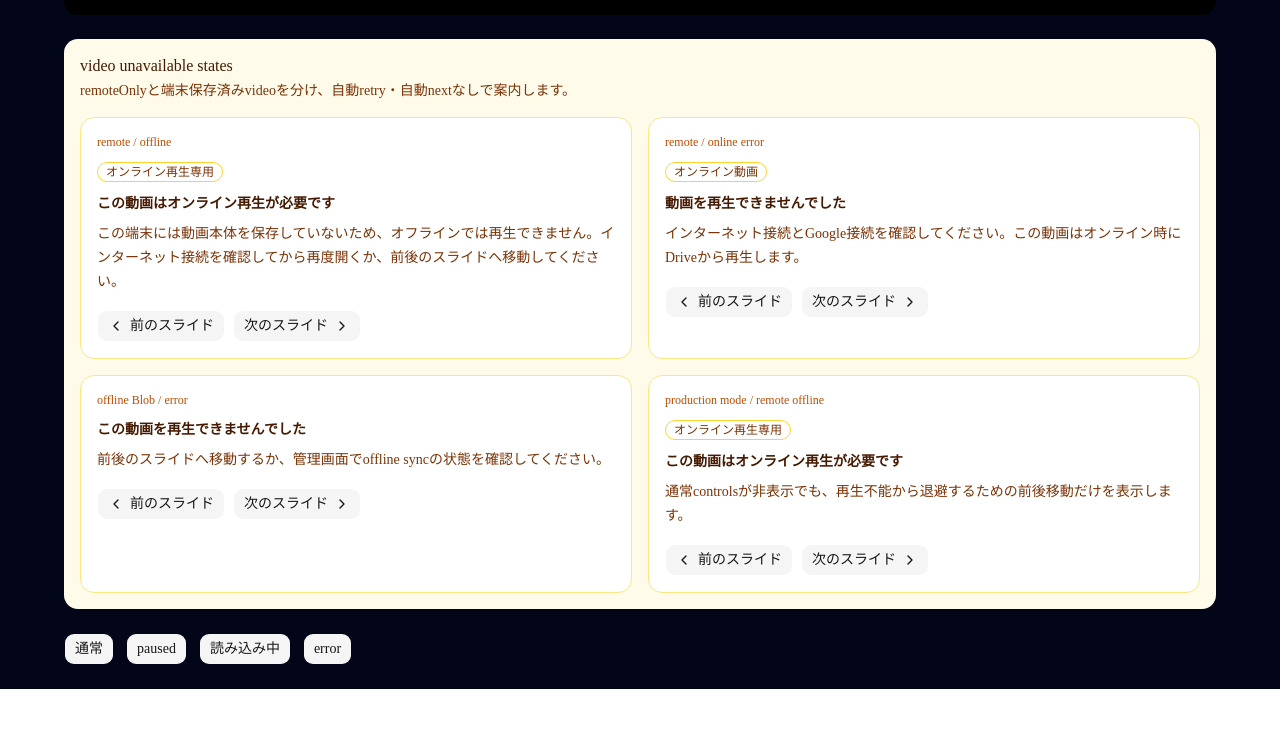
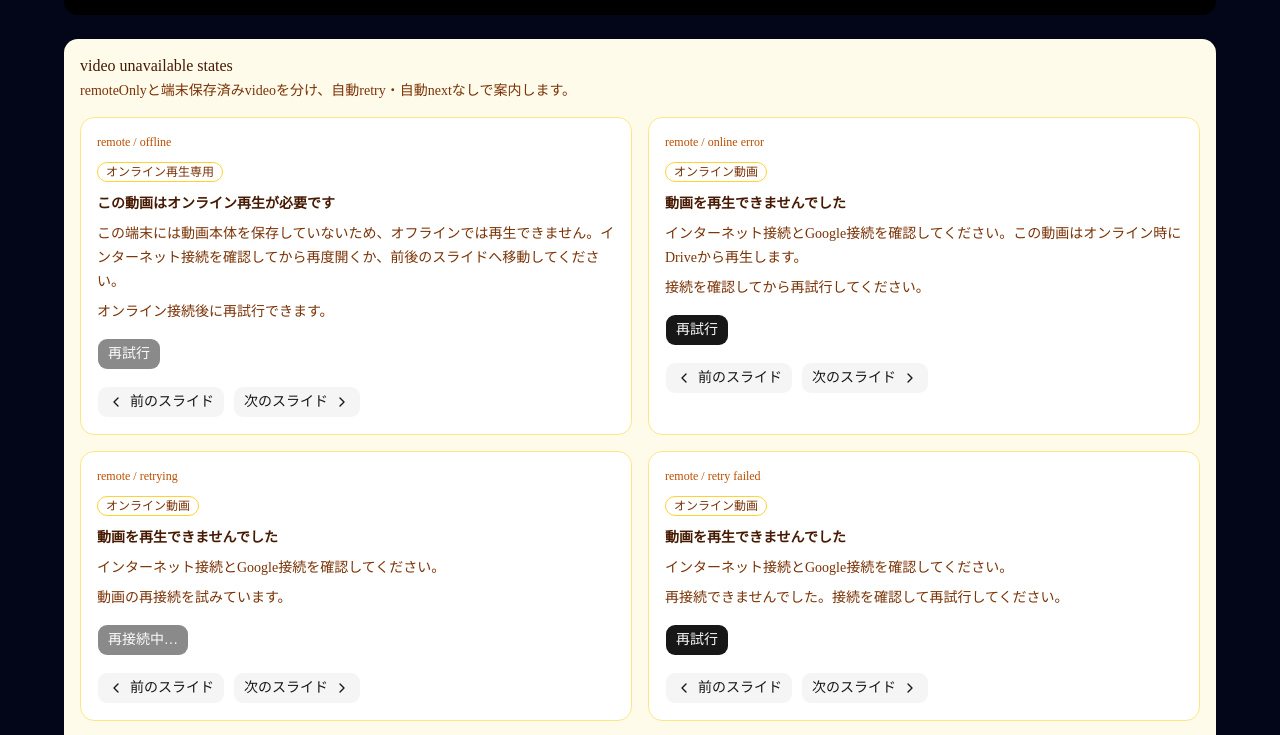
Before and after one commit to hamakirin1230/ipad-slideshow-pwa, a Next.js app: page /visual-check/player-video-controls in a window 1280 px wide. Shown: the part 1122-1857 px from the top of the page. Before the commit the page ends 1811 px from the top, so only its background shows below. Built offline with nearby package versions, Linux system fonts and the light colour scheme; no server answers.

Commit message:
feat: add manual retry for remote video playback

```diff
--- a/src/app/player/page.tsx
+++ b/src/app/player/page.tsx
@@ -83,6 +83,7 @@ type PlayerVideoUnavailableReason =
   | "remoteOffline"
   | "remoteConnectionRequired"
   | "playbackFailed";
+type PlayerRemoteVideoRetryStatus = "idle" | "retrying" | "failed";
 type PlayerVideoSlideAdvanceIntent = "next" | "fallback";
 type OnlineVideoPlaybackStatus =
   | "idle"
@@ -259,6 +260,10 @@ export default function PlayerPage() {
   const [remoteVideoMediaDiagnostics, setRemoteVideoMediaDiagnostics] =
     useState<RemoteVideoMediaDiagnostics | null>(null);
   const [videoDiagnosticsVisible, setVideoDiagnosticsVisible] = useState(false);
+  const [remoteVideoRetryStatus, setRemoteVideoRetryStatus] =
+    useState<PlayerRemoteVideoRetryStatus>("idle");
+  const [remoteVideoRetryGeneration, setRemoteVideoRetryGeneration] =
+    useState(0);
   const [slideTransitionDirection, setSlideTransitionDirection] =
     useState<SlideTransitionDirection>("none");
   const [isSlideTransitioning, setIsSlideTransitioning] = useState(false);
@@ -267,6 +272,8 @@ export default function PlayerPage() {
   const displayedSlideVideoRef = useRef<PlayerSlideVideo | null>(null);
   const currentVideoSlideKeyRef = useRef<string | null>(null);
   const remoteVideoSessionIdRef = useRef<string | null>(null);
+  const remoteVideoRetryInFlightRef = useRef(false);
+  const remoteVideoRetrySlideKeyRef = useRef<string | null>(null);
   const handledVideoSlideAdvanceRef =
     useRef<PlayerVideoSlideAdvanceIntent | null>(null);
   const videoFallbackTimeoutRef = useRef<ReturnType<typeof setTimeout> | null>(
@@ -679,6 +686,73 @@ export default function PlayerPage() {
   const videoUnavailableCopy = getPlayerVideoUnavailableCopy(
     videoUnavailableReason,
   );
+  const canRetryCurrentRemoteVideo =
+    isCurrentRemoteVideo &&
+    (videoStatus === "error" || onlineVideoPlaybackStatus === "error") &&
+    isOnline === true &&
+    googleStatus === "connected" &&
+    remoteVideoRetryStatus !== "retrying";
+
+  const completeRemoteVideoRetry = useCallback(
+    (slideKey: string, status: "idle" | "failed") => {
+      if (
+        remoteVideoRetrySlideKeyRef.current !== slideKey ||
+        currentVideoSlideKeyRef.current !== slideKey
+      ) {
+        return;
+      }
+
+      remoteVideoRetryInFlightRef.current = false;
+      remoteVideoRetrySlideKeyRef.current = null;
+      setRemoteVideoRetryStatus(status);
+    },
+    [],
+  );
+
+  const retryRemoteVideoPlayback = useCallback(() => {
+    const slideKey = currentSlidePlaybackKey;
+
+    if (
+      !slideKey ||
+      currentVideoSlideKeyRef.current !== slideKey ||
+      !isCurrentRemoteVideo ||
+      (videoStatus !== "error" && onlineVideoPlaybackStatus !== "error") ||
+      isOnline !== true ||
+      googleStatus !== "connected" ||
+      remoteVideoRetryInFlightRef.current
+    ) {
+      return;
+    }
+
+    remoteVideoRetryInFlightRef.current = true;
+    remoteVideoRetrySlideKeyRef.current = slideKey;
+    setRemoteVideoRetryStatus("retrying");
+
+    const currentSessionId = remoteVideoSessionIdRef.current;
+    remoteVideoSessionIdRef.current = null;
+    if (currentSessionId) {
+      unregisterDriveVideoPlaybackSession(currentSessionId);
+    }
+
+    revokeSlideVideo(displayedSlideVideoRef.current);
+    displayedSlideVideoRef.current = null;
+    setDisplayedSlideVideo(null);
+    setRemoteVideoStreamDiagnostics(null);
+    setRemoteVideoProbeDiagnostics(null);
+    setRemoteVideoMediaDiagnostics(null);
+    setVideoDiagnosticsVisible(false);
+    clearPlayerTimeout(videoFallbackTimeoutRef);
+    handledVideoSlideAdvanceRef.current = null;
+    setRemoteVideoRetryGeneration((current) => current + 1);
+  }, [
+    currentSlidePlaybackKey,
+    googleStatus,
+    isCurrentRemoteVideo,
+    isOnline,
+    onlineVideoPlaybackStatus,
+    unregisterDriveVideoPlaybackSession,
+    videoStatus,
+  ]);
 
   useEffect(() => {
     currentVideoSlideKeyRef.current = currentSlidePlaybackKey;
@@ -686,7 +760,10 @@ export default function PlayerPage() {
     clearPlayerTimeout(videoFallbackTimeoutRef);
     queueMicrotask(() => {
       setVideoDiagnosticsVisible(false);
+      setRemoteVideoRetryStatus("idle");
     });
+    remoteVideoRetryInFlightRef.current = false;
+    remoteVideoRetrySlideKeyRef.current = null;
   }, [currentSlidePlaybackKey]);
 
   useEffect(() => {
@@ -985,6 +1062,7 @@ export default function PlayerPage() {
         );
         markVideoSlideAdvanceHandled(currentSlidePlaybackKey, "fallback");
         setVideoStatus("error");
+        completeRemoteVideoRetry(currentSlidePlaybackKey, "failed");
       });
       return;
     }
@@ -997,6 +1075,7 @@ export default function PlayerPage() {
         );
         markVideoSlideAdvanceHandled(currentSlidePlaybackKey, "fallback");
         setVideoStatus("error");
+        completeRemoteVideoRetry(currentSlidePlaybackKey, "failed");
       });
       return;
     }
@@ -1011,6 +1090,7 @@ export default function PlayerPage() {
         );
         markVideoSlideAdvanceHandled(currentSlidePlaybackKey, "fallback");
         setVideoStatus("error");
+        completeRemoteVideoRetry(currentSlidePlaybackKey, "failed");
       });
       return;
     }
@@ -1053,6 +1133,7 @@ export default function PlayerPage() {
         );
         markVideoSlideAdvanceHandled(currentSlidePlaybackKey, "fallback");
         setVideoStatus("error");
+        completeRemoteVideoRetry(currentSlidePlaybackKey, "failed");
         return;
       }
 
@@ -1075,6 +1156,7 @@ export default function PlayerPage() {
       setVideoStatus("ready");
       setOnlineVideoPlaybackStatus("registered");
       setOnlineVideoPlaybackMessage("stream session: registered");
+      completeRemoteVideoRetry(currentSlidePlaybackKey, "idle");
 
       void probeRemoteVideoStream(sourceUrl, probeController.signal).then(
         (diagnostics) => {
@@ -1105,11 +1187,13 @@ export default function PlayerPage() {
     currentSlidePlaybackKey,
     currentSlideVideoDurationMs,
     currentSlideDurationSeconds,
+    completeRemoteVideoRetry,
     googleStatus,
     isCurrentRemoteVideo,
     isOnline,
     markVideoSlideAdvanceHandled,
     registerDriveVideoPlaybackSession,
+    remoteVideoRetryGeneration,
     unregisterDriveVideoPlaybackSession,
   ]);
 
@@ -1422,7 +1506,7 @@ export default function PlayerPage() {
             />
           ) : null}
 
-          {videoStatus === "error" ? (
+          {videoStatus === "error" || remoteVideoRetryStatus === "retrying" ? (
             <PlayerVideoFallback
               badge={videoUnavailableCopy.badge}
               title={videoUnavailableCopy.title}
@@ -1431,6 +1515,17 @@ export default function PlayerPage() {
               canGoNext={safeCurrentSlideIndex < slideCount - 1}
               onPrevious={handleVideoPreviousSlide}
               onNext={handleVideoNextSlide}
+              retryStatus={remoteVideoRetryStatus}
+              canRetry={canRetryCurrentRemoteVideo}
+              retryGuidance={getRemoteVideoRetryGuidance({
+                isCurrentRemoteVideo,
+                isOnline,
+                googleStatus,
+                retryStatus: remoteVideoRetryStatus,
+              })}
+              onRetry={
+                isCurrentRemoteVideo ? retryRemoteVideoPlayback : undefined
+              }
             />
           ) : null}
 
@@ -2900,6 +2995,10 @@ function PlayerVideoFallback({
   canGoNext,
   onPrevious,
   onNext,
+  retryStatus,
+  canRetry,
+  retryGuidance,
+  onRetry,
 }: {
   badge?: string;
   title: string;
@@ -2908,6 +3007,10 @@ function PlayerVideoFallback({
   canGoNext?: boolean;
   onPrevious?: () => void;
   onNext?: () => void;
+  retryStatus?: PlayerRemoteVideoRetryStatus;
+  canRetry?: boolean;
+  retryGuidance?: string | null;
+  onRetry?: () => void;
 }) {
   const canShowNavigation = onPrevious !== undefined && onNext !== undefined;
 
@@ -2922,6 +3025,22 @@ function PlayerVideoFallback({
       <p className="mt-3 text-sm leading-6 text-amber-100/80">
         {description}
       </p>
+      {retryGuidance ? (
+        <p className="mt-3 text-sm leading-6 text-amber-100">
+          {retryGuidance}
+        </p>
+      ) : null}
+      {onRetry ? (
+        <Button
+          type="button"
+          variant="secondary"
+          className="mt-5 h-12 min-w-36 rounded-full border border-amber-100/20 bg-amber-100 text-amber-950 hover:bg-amber-50"
+          disabled={!canRetry || retryStatus === "retrying"}
+          onClick={onRetry}
+        >
+          {retryStatus === "retrying" ? "再接続中…" : "再試行"}
+        </Button>
+      ) : null}
       {canShowNavigation ? (
         <div className="mt-5 flex flex-wrap items-center justify-center gap-3">
           <Button
@@ -2996,6 +3115,38 @@ function getPlayerVideoUnavailableCopy(reason: PlayerVideoUnavailableReason) {
     default:
       return assertNeverPlayerVideoUnavailableReason(reason);
   }
+}
+
+function getRemoteVideoRetryGuidance({
+  isCurrentRemoteVideo,
+  isOnline,
+  googleStatus,
+  retryStatus,
+}: {
+  isCurrentRemoteVideo: boolean;
+  isOnline: boolean | null;
+  googleStatus: string;
+  retryStatus: PlayerRemoteVideoRetryStatus;
+}): string | null {
+  if (!isCurrentRemoteVideo) {
+    return null;
+  }
+
+  if (retryStatus === "retrying") {
+    return "動画の再接続を試みています。";
+  }
+
+  if (isOnline !== true) {
+    return "オンライン接続後に再試行できます。";
+  }
+
+  if (googleStatus !== "connected") {
+    return "設定画面でGoogle接続を確認してください。";
+  }
+
+  return retryStatus === "failed"
+    ? "再接続できませんでした。接続を確認して再試行してください。"
+    : "接続を確認してから再試行してください。";
 }
 
 function assertNeverPlayerVideoUnavailableReason(reason: never): never {
--- a/src/app/visual-check/player-video-controls/page.tsx
+++ b/src/app/visual-check/player-video-controls/page.tsx
@@ -52,13 +52,24 @@ const safetyItems = [
   "認証情報、取得用URL、file id全文、バイナリ参照は表示しません。",
 ];
 
-const unavailableStateMocks = [
+const unavailableStateMocks: Array<{
+  state: string;
+  badge?: string;
+  title: string;
+  description: string;
+  retryLabel?: string;
+  retryGuidance?: string;
+  retryDisabled?: boolean;
+}> = [
   {
     state: "remote / offline",
     badge: "オンライン再生専用",
     title: "この動画はオンライン再生が必要です",
     description:
       "この端末には動画本体を保存していないため、オフラインでは再生できません。インターネット接続を確認してから再度開くか、前後のスライドへ移動してください。",
+    retryLabel: "再試行",
+    retryGuidance: "オンライン接続後に再試行できます。",
+    retryDisabled: true,
   },
   {
     state: "remote / online error",
@@ -66,6 +77,25 @@ const unavailableStateMocks = [
     title: "動画を再生できませんでした",
     description:
       "インターネット接続とGoogle接続を確認してください。この動画はオンライン時にDriveから再生します。",
+    retryLabel: "再試行",
+    retryGuidance: "接続を確認してから再試行してください。",
+  },
+  {
+    state: "remote / retrying",
+    badge: "オンライン動画",
+    title: "動画を再生できませんでした",
+    description: "インターネット接続とGoogle接続を確認してください。",
+    retryLabel: "再接続中…",
+    retryGuidance: "動画の再接続を試みています。",
+    retryDisabled: true,
+  },
+  {
+    state: "remote / retry failed",
+    badge: "オンライン動画",
+    title: "動画を再生できませんでした",
+    description: "インターネット接続とGoogle接続を確認してください。",
+    retryLabel: "再試行",
+    retryGuidance: "再接続できませんでした。接続を確認して再試行してください。",
   },
   {
     state: "offline Blob / error",
@@ -79,6 +109,8 @@ const unavailableStateMocks = [
     title: "この動画はオンライン再生が必要です",
     description:
       "通常controlsが非表示でも、再生不能から退避するための前後移動だけを表示します。",
+    retryLabel: "再試行",
+    retryGuidance: "接続を確認してから再試行してください。",
   },
 ];
 
@@ -165,6 +197,9 @@ export default function PlayerVideoControlsVisualCheckPage() {
                       インターネット接続とGoogle接続を確認してください。
                       この動画はオンライン時にDriveから再生します。
                     </p>
+                    <Button type="button" variant="secondary" className="mt-5 h-12 rounded-full">
+                      再試行
+                    </Button>
                     <div className="mt-5 flex flex-wrap items-center justify-center gap-3">
                       <Button type="button" variant="secondary" className="h-12 rounded-full">
                         <ChevronLeft className="size-5" />
@@ -323,6 +358,21 @@ export default function PlayerVideoControlsVisualCheckPage() {
                 <p className="mt-2 text-sm leading-6 text-amber-900">
                   {mock.description}
                 </p>
+                {mock.retryGuidance ? (
+                  <p className="mt-2 text-sm font-medium text-amber-900">
+                    {mock.retryGuidance}
+                  </p>
+                ) : null}
+                {mock.retryLabel ? (
+                  <Button
+                    type="button"
+                    variant="default"
+                    className="mt-4"
+                    disabled={mock.retryDisabled}
+                  >
+                    {mock.retryLabel}
+                  </Button>
+                ) : null}
                 <div className="mt-4 flex flex-wrap gap-2">
                   <Button type="button" variant="secondary">
                     <ChevronLeft className="size-4" />
```
Also changed, not shown: 1 other file (tests, documents, lock files or other folders).
